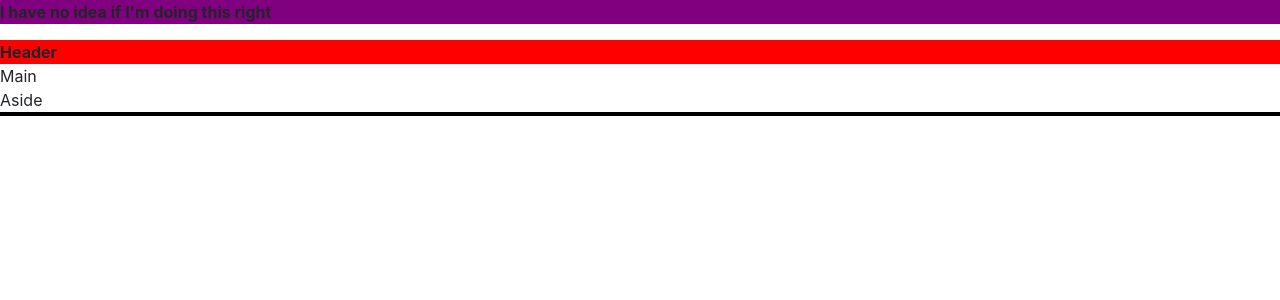
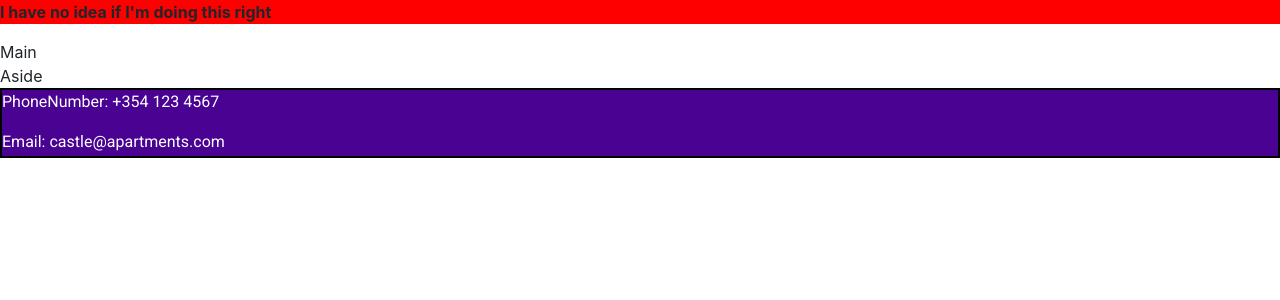
Before and after one commit to olafur-andri-hr/SC-T-220-VLN2, a Django app: page / in a window 1280 px wide. Shown: the top 300 px of the page. Run offline with Django 3.2, Linux system fonts and the light colour scheme; some libraries are stand-ins or nearby versions.

Commit message:
Moved base files to base folder

```diff
--- a/castleapartments/sass/style.scss
+++ b/base/sass/style.scss
@@ -2,7 +2,8 @@
 
 header{
     font-weight: bold;
-    display: block;
+	display: block;
+	background-color: red;
 }
 
 footer {
@@ -11,7 +12,8 @@ footer {
     font-family: 'Roboto', sans-serif;
     overflow: hidden;
     border: 2px solid black;
-    position: relative;
+	position: relative;
+	height: 70px;
 
     #footer_left_triangle {
         position: absolute;
--- /dev/null
+++ b/base/static/css/style.min.css
@@ -0,0 +1,2 @@
+@import url("https://fonts.googleapis.com/css?family=Roboto");header{font-weight:bold;display:block;background-color:red}footer{display:block;color:#FFFFFF;font-family:'Roboto', sans-serif;overflow:hidden;border:2px solid black;position:relative;height:70px}footer #footer_left_triangle{position:absolute;top:0;left:0;width:100%;height:100%;background-color:#4A0292}
+/*# sourceMappingURL=style.min.css.map */
--- a/castleapartments/static/css/style.min.css
+++ /dev/null
@@ -1,2 +0,0 @@
-@import url("https://fonts.googleapis.com/css?family=Roboto");header{background-color:red;font-weight:bold}header p{background-color:purple}footer{display:block;color:#FFFFFF;font-family:'Roboto', sans-serif;overflow:hidden;border:2px solid black;position:relative}footer #footer_left_triangle{position:absolute;top:0;left:0;width:100%;height:100%;background-color:#4A0292}
-/*# sourceMappingURL=style.min.css.map */
--- a/castleapartments/templates/index.html
+++ b/castleapartments/templates/index.html
@@ -5,7 +5,6 @@
 {% endblock title %}
 
 {% block content %}
-    <header>Header</header>
     <main>Main</main>
     <aside>Aside</aside>
 {% endblock content %}
```
Also changed, not shown: base/static/css/style.css (renamed from castleapartments/static/css/style.css, +3 -5 lines), 4 other files.
